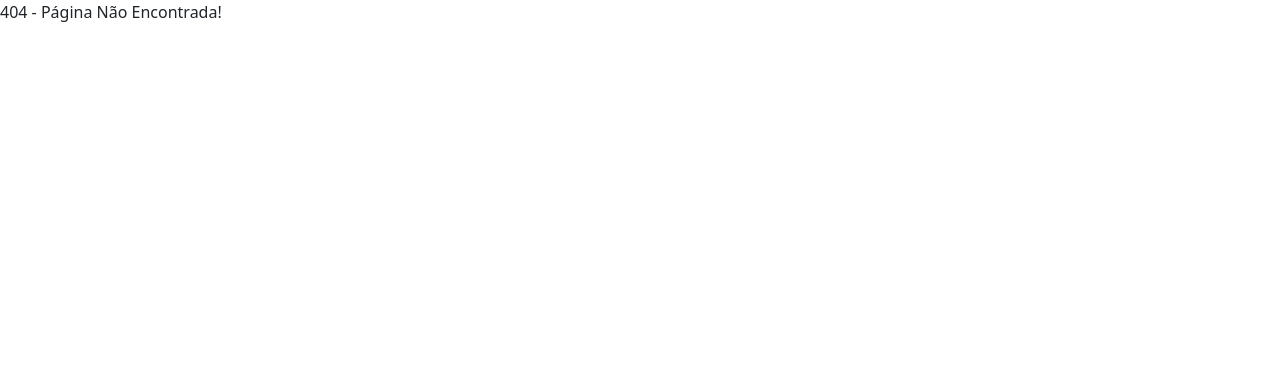
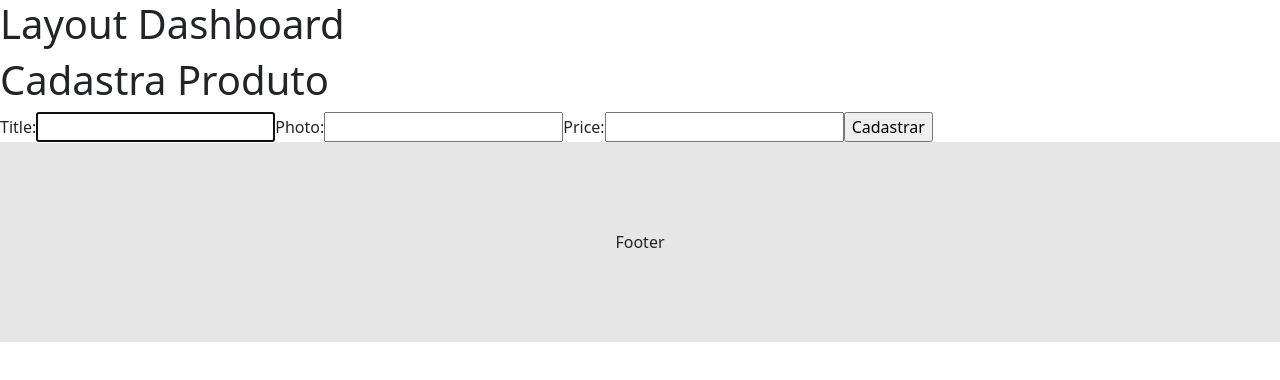
Before and after one commit to renancavichi/portfolio, a React (Create React App) app: page /admin/cadastra-produto in a window 1280 px wide. Before the commit this address had no page. Shown: the top 380 px of the page. Built offline with nearby package versions, Linux system fonts and the light colour scheme.

Commit message:
Add Cadastra Produto

```diff
--- a/src/App.js
+++ b/src/App.js
@@ -13,6 +13,7 @@ import LayoutDefault from './pages/LayoutDefault';
 import LayoutDashboard from './pages/LayoutDashboard';
 import AuthProvider from './providers/authProvider'
 import Login from './components/Login';
+import CadastraProduto from './components/CadastraProduto';
 
 function App() {
   return (
@@ -34,6 +35,7 @@ function App() {
               <Route path='admin/' element={<LayoutDashboard />}>
                     <Route index element={<APIIntegration />}/>
                     <Route path="edit/:userId" element={<EditUserOnChange />} />
+                    <Route path="cadastra-produto/" element={<CadastraProduto />} />
               </Route>
 
               <Route path="*" element={<NotFound />} />
--- /dev/null
+++ b/src/components/CadastraProduto.js
@@ -0,0 +1,52 @@
+import { useRef, useEffect} from 'react'
+
+const CadastraProduto = ({users, setUsers}) => {
+
+  const titleRef = useRef();
+  const photoRef = useRef();
+  const priceRef = useRef();
+
+  useEffect(() => {
+    titleRef.current.focus()
+  },[])
+
+  const handleSubmit = (event) => {
+    event.preventDefault()
+    const formData = new FormData();
+    formData.append('title', event.target[0].value);
+    formData.append('photo', event.target[1].value);
+    formData.append('price', event.target[2].value);
+
+    fetch("http://localhost/lp2/api/product/create", {
+        method: 'POST',
+        body: formData,
+        headers: {
+          "Access-Token": "fe163d9581dd08821b8b7fc9c0d04dda"
+        }
+      })
+      .then((response) => response.json())
+      .then((data) => {
+        titleRef.current.value = ''
+        photoRef.current.value = ''
+        priceRef.current.value = ''
+        titleRef.current.focus()
+        console.log(data)
+        alert(data.message)
+      });
+  }
+
+  return (
+    <>
+    <h1>Cadastra Produto</h1>
+    <form onSubmit={(event) => handleSubmit(event)}>
+      <label>Title:</label><input ref={titleRef} type="text" name="title"/>
+      <label>Photo:</label><input ref={photoRef} type="text" name="photo"/>
+      <label>Price:</label><input ref={priceRef} type="text" name="price"/>
+      <input type="submit" value="Cadastrar" />
+    </form>
+    </>
+
+  )
+}
+
+export default CadastraProduto
--- a/thunder-tests/thunderActivity.json
+++ b/thunder-tests/thunderActivity.json
@@ -8,7 +8,7 @@
     "method": "POST",
     "sortNum": 0,
     "created": "2022-05-23T17:35:03.591Z",
-    "modified": "2022-05-23T17:35:03.891Z",
+    "modified": "2022-05-24T18:40:09.731Z",
     "headers": [],
     "params": [],
     "body": {
```
